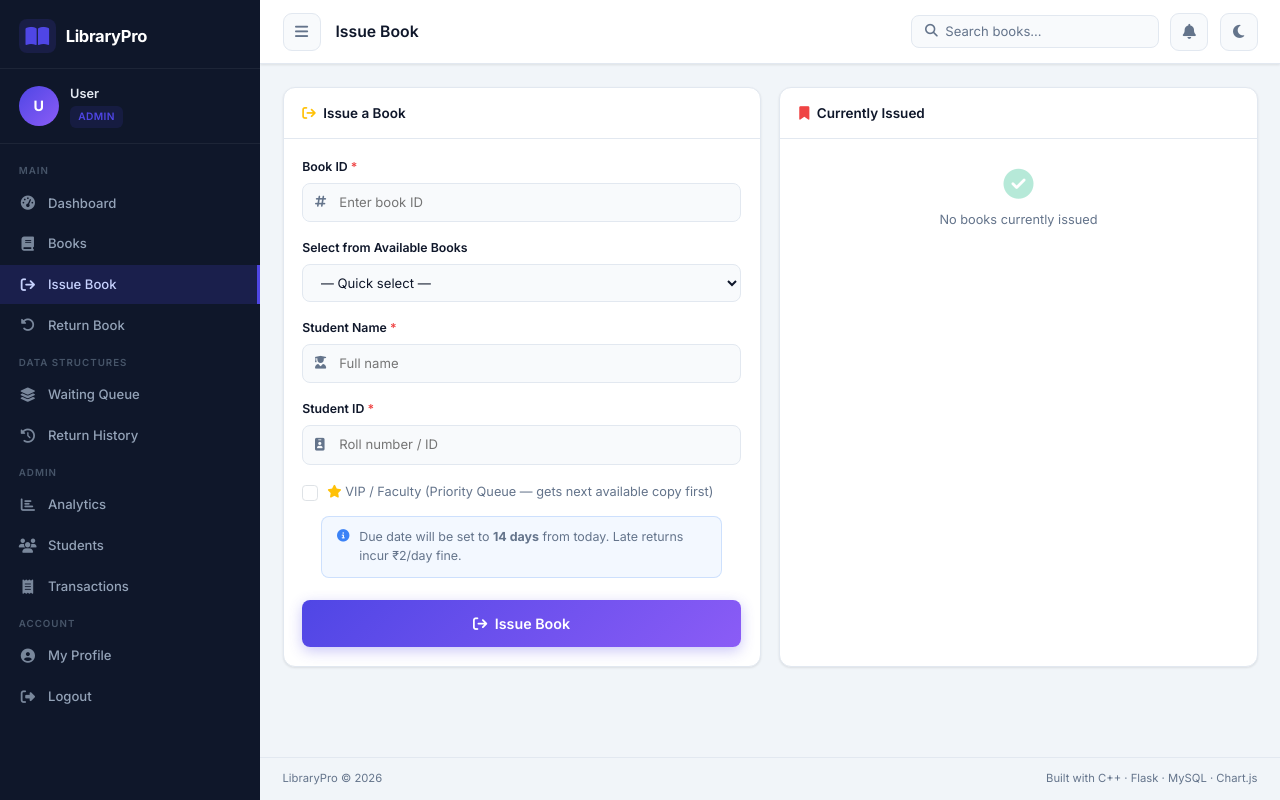
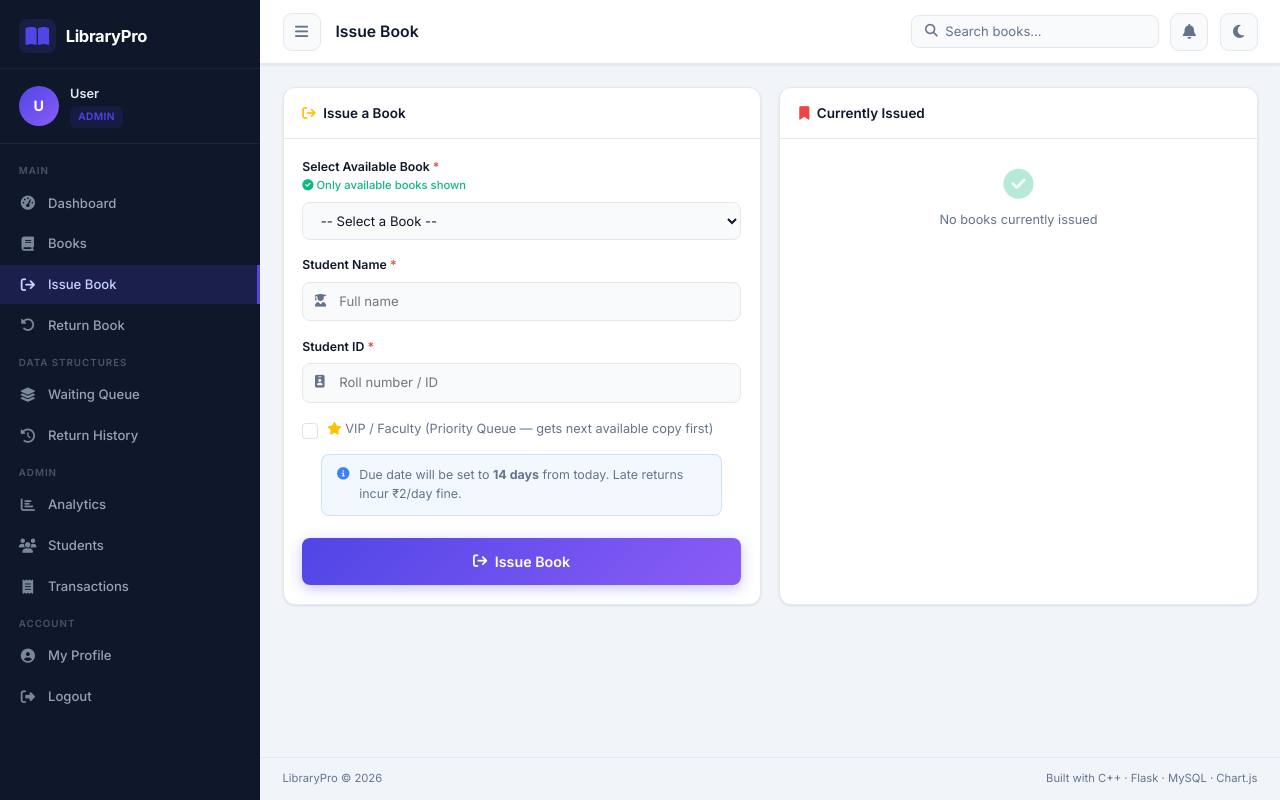
Before and after one commit to Nikhil1210-dev/AI-powered-Library-Management-System-using-C-Python-Flask-and-DSA, a Flask app: page /issue in a window 1280 px wide. Run offline with Flask 3, Linux system fonts and the light colour scheme; the visitor is signed in with stand-in values (Sample User, id 1); data that the repository does not hold is empty.

Commit message:
Update project files

```diff
--- a/backend/app.py
+++ b/backend/app.py
@@ -169,15 +169,17 @@ def books():
 @app.route('/add_book',methods=['POST'])
 @admin_required
 def add_book():
-    bid=request.form.get('book_id','').strip(); title=request.form.get('title','').strip()
+    title=request.form.get('title','').strip()
     auth=request.form.get('author','').strip(); cat=request.form.get('category','General').strip()
-    if not all([bid,title,auth]): flash('All fields required.','danger'); return redirect(url_for('books'))
+    if not all([title,auth]): flash('All fields required.','danger'); return redirect(url_for('books'))
     try:
         conn=get_db(); cur=conn.cursor()
-        cur.execute("INSERT INTO books(id,title,author,category) VALUES(%s,%s,%s,%s)",(bid,title,auth,cat))
-        conn.commit(); cur.close(); conn.close()
+        cur.execute("INSERT INTO books(title,author,category) VALUES(%s,%s,%s)",(title,auth,cat))
+        conn.commit()
+        bid = cur.lastrowid  # Get the auto-generated ID
+        cur.close(); conn.close()
     except Exception as e: flash(f'DB: {e}','danger'); return redirect(url_for('books'))
-    run_cpp(['add',bid,title,auth,cat])
+    run_cpp(['add',str(bid),title,auth,cat])
     flash(f'Book "{title}" added! 📚','success'); return redirect(url_for('books'))
 
 @app.route('/delete_book',methods=['POST'])
@@ -341,7 +343,7 @@ def profile():
         mb=cur.fetchall(); cur.close(); conn.close()
     except: mb=[]
     tf=sum(calc_fine(t['due_date']) for t in mb if t['status']=='active')
-    return render_template('profile.html',my_books=mb,total_fine=tf,notifications=get_notifs(session['user_id']))
+    return render_template('profile.html',my_books=mb,total_fine=tf,today_date=str(date.today()),notifications=get_notifs(session['user_id']))
 
 @app.route('/notifications/mark_read',methods=['POST'])
 @login_required
--- a/frontend/static/css/style.css
+++ b/frontend/static/css/style.css
@@ -646,6 +646,7 @@ body {
 .form-pro { padding: 1.25rem; }
 .form-group-pro { margin-bottom: 1.1rem; }
 .form-group-pro label { display: block; font-size: .82rem; font-weight: 600; color: var(--text-primary); margin-bottom: .45rem; }
+.label-hint { display: block; font-size: .75rem; font-weight: 500; margin: -.35rem 0 .5rem 0; }
 
 .form-input {
   width: 100%;
--- a/frontend/templates/issue.html
+++ b/frontend/templates/issue.html
@@ -13,17 +13,12 @@
     <form action="{{ url_for('issue_book') }}" method="POST" class="form-pro">
 
       <div class="form-group-pro">
-        <label>Book ID <span class="required">*</span></label>
-        <div class="input-icon">
-          <i class="fas fa-hashtag"></i>
-          <input type="number" name="book_id" class="form-input" placeholder="Enter book ID" required/>
-        </div>
-      </div>
-
-      <div class="form-group-pro">
-        <label>Select from Available Books</label>
-        <select class="form-input" onchange="document.querySelector('[name=book_id]').value=this.value">
-          <option value="">— Quick select —</option>
+        <label>Select Available Book <span class="required">*</span></label>
+        <span class="label-hint text-success">
+          <i class="fas fa-circle-check"></i> Only available books shown
+        </span>
+        <select class="form-input" name="book_id" required>
+          <option value="">-- Select a Book --</option>
           {% for book in books %}
             {% if not book.issued %}
             <option value="{{ book.id }}">
```
Also changed, not shown: frontend/templates/books.html (+18 -17 lines), 1 other file.
